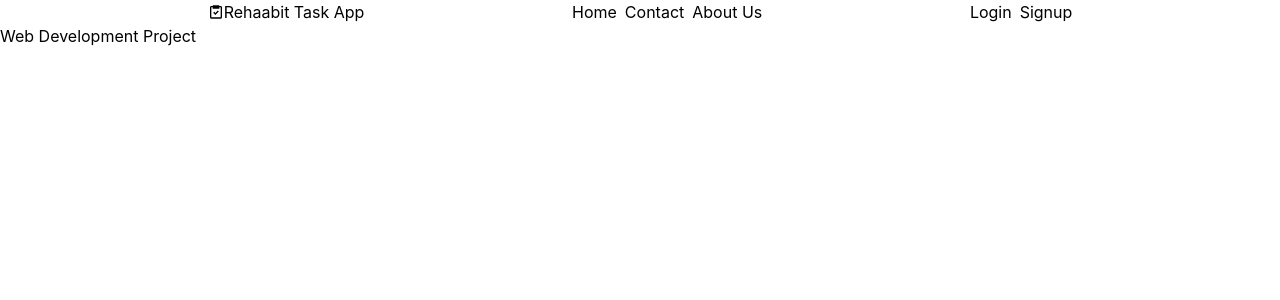
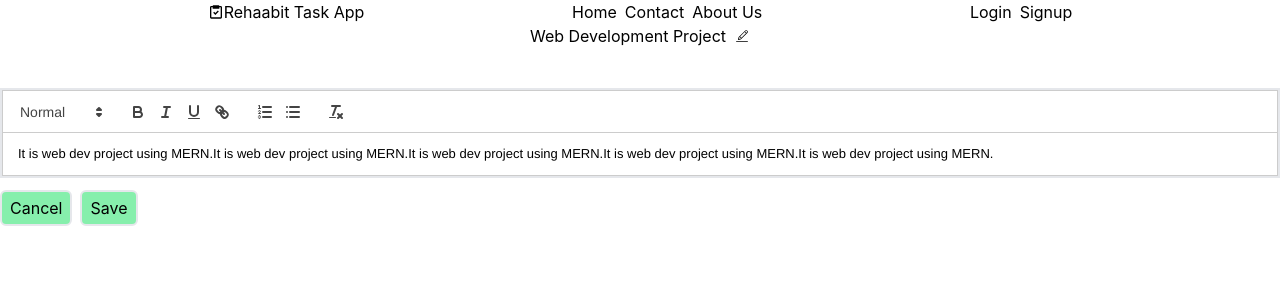
Before and after one commit to AnishGarg1/RehaabitTaskApp, a React (Create React App) app: page /task/1 in a window 1280 px wide. Shown: the top 300 px of the page. Built offline with nearby package versions, Linux system fonts and the light colour scheme.

Commit message:
Task UI Update

```diff
--- a/src/component/Task.jsx
+++ b/src/component/Task.jsx
@@ -1,10 +1,13 @@
 import React, { useEffect, useState } from 'react'
 import { useParams } from 'react-router-dom';
+import ReactQuill from "react-quill";
+import 'react-quill/dist/quill.snow.css';
+import { CiEdit } from "react-icons/ci";
 
 const demoTask = {
     id: 1,
     title: "Web Development Project",
-    description: "It is web dev project using MERN.It is web dev project using MERN.It is web dev project using MERN.It is web dev project using MERN.It is web dev project using MERN.",
+    description: "<p>It is web dev project using MERN.It is web dev project using MERN.It is web dev project using MERN.It is web dev project using MERN.It is web dev project using MERN.</p>",
     status: "In Progress",
 };
 
@@ -12,12 +15,106 @@ const Task = () => {
     const { taskId } = useParams();
     const [task, setTask] = useState(demoTask);
 
+    const [iSEditTitle, setIsEditTitle] = useState(false);
+    const [editedTitle, setEditedTitle] = useState(task.title);
+    const [editedDesc, setEditedDesc] = useState(task.description)
+
+    // Saving changes and keep track of chnage
+    const [isUpdated, setIsUpdated] = useState(false);
+
+    const handleEditTitle = (e) => {
+        setEditedTitle(e.target.value);
+    }
+
+    const handleEditDescription = (value) => {
+        setEditedDesc(value);
+    }
+
     useEffect(() => {
-        setTask(task);
-    })
+        // updating state when there is any updates in value
+        if(task.title !== editedTitle || task.description !== editedDesc){
+            // console.log("editedTitle", editedTitle);
+            // console.log("editedDesc", editedDesc);
+            setIsUpdated(true);
+        }
+        else{
+            setIsUpdated(false);
+        }
+    }, [editedTitle, editedDesc])
+
+
+    const handleClickCancel = () => {
+        setIsEditTitle(false);
+        setEditedTitle(task.title);
+        setEditedDesc(task.description);
+        setIsUpdated(false);
+    }
+
+    const handleClickSave = () => {
+        setTask({
+            ...task,
+            title: editedTitle,
+            description: editedDesc,
+        });
+        setIsUpdated(false);
+    }
+
   return (
     <div>
-        <h1>{task.title}</h1>
+        <div className='flex justify-center items-center gap-2'>
+            {iSEditTitle ? (
+                <div className='flex justify-center'>
+                    <input
+                        type='text'
+                        value={editedTitle}
+                        className='border-2 text-black'
+                        onChange={(e) => handleEditTitle(e)}
+                        onBlur={() => setIsEditTitle(false)}
+                        autoFocus
+                    />
+                </div>
+            ) : (
+                <div className='flex justify-center'>
+                    <h1
+                        onClick={() => setIsEditTitle(true)}
+                    >
+                        {editedTitle}
+                    </h1>
+                </div>
+            )}
+            <CiEdit onClick={() => setIsEditTitle(true)}/>
+        </div>
+
+        <div className='mt-10'>
+            <ReactQuill
+                value={editedDesc}
+                onChange={(value) => handleEditDescription(value)}
+                className='border-2'
+            />
+        </div>
+
+        <div className='flex gap-2 mt-3'>
+            <button
+                className={`border-2 ${isUpdated
+                        ? "bg-green-500"
+                        : "bg-green-300"
+                } px-2 py-1 rounded-md hover:scale-110 transition-all duration-200`}
+                disabled={!isUpdated}
+                onClick={handleClickCancel}
+            >
+                Cancel
+            </button>
+            <button
+                className={`border-2 ${isUpdated
+                        ? "bg-green-500"
+                        : "bg-green-300"
+                } px-2 py-1 rounded-md hover:scale-110 transition-all duration-200`}
+                disabled={!isUpdated}
+                onClick={handleClickSave}
+            >
+                Save
+            </button>
+        </div>
     </div>
   )
 }
```
